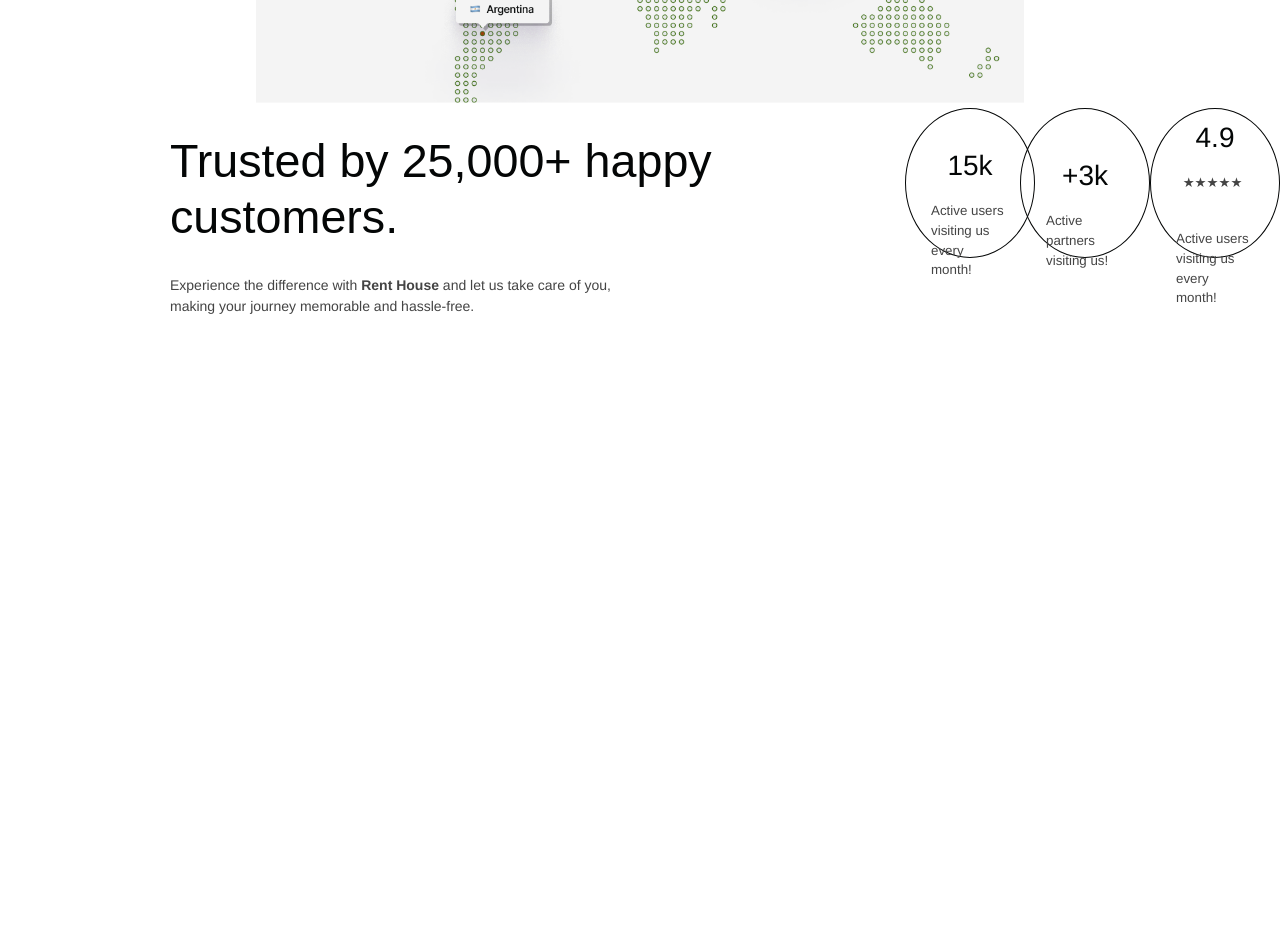
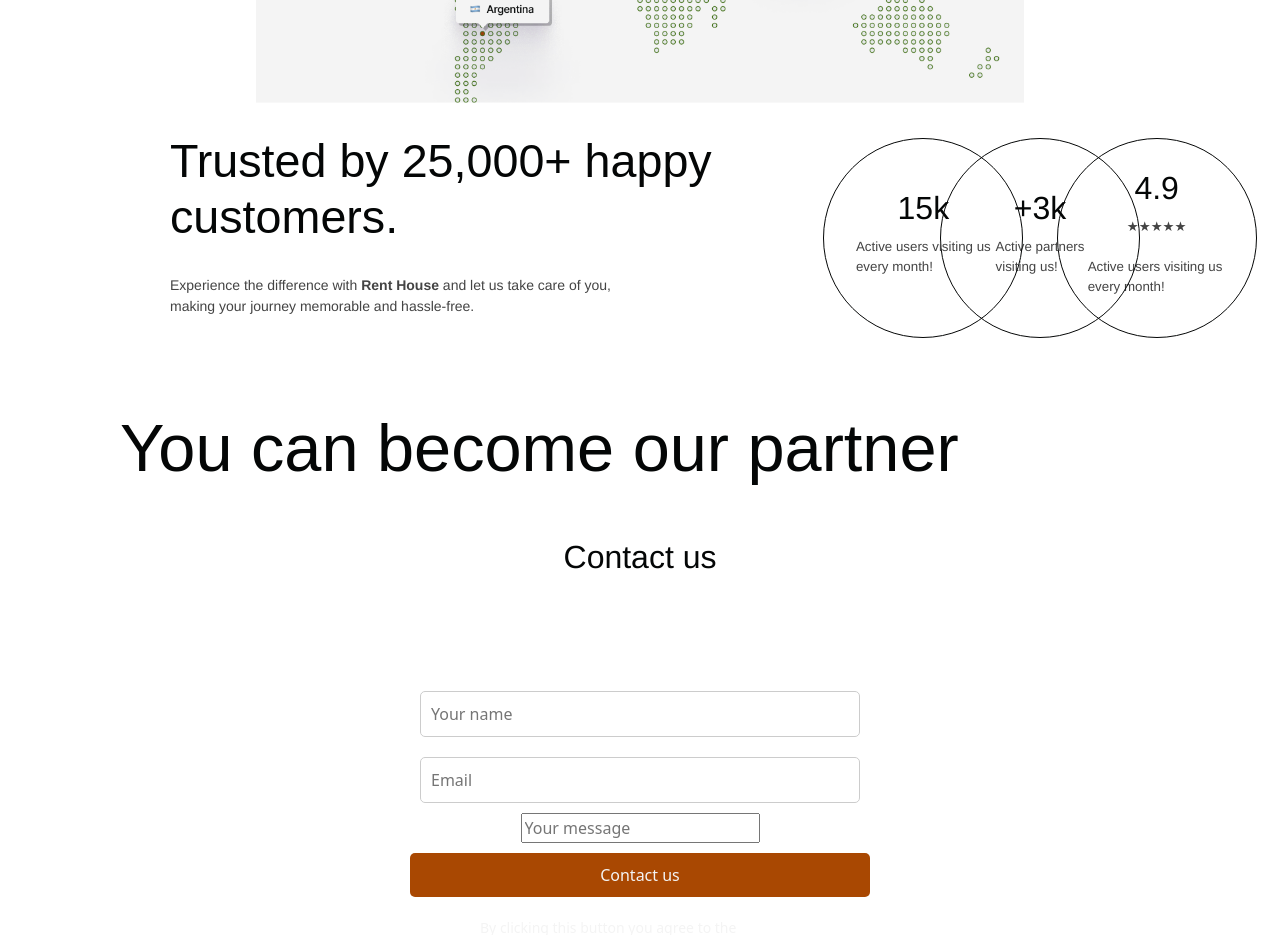
Before and after one commit to renthous-kyiv-ua/frontend, a React (Create React App) app in the folder rent-house-frontend/: page /about in a window 1280 px wide. Shown: the part 1960-2895 px from the top of the page. Before the commit the page ends 2318 px from the top, so only its background shows below. Built offline with nearby package versions, Linux system fonts and the light colour scheme.

Commit message:
Contact us

```diff
--- a/rent-house-frontend/src/components/AboutUs.js
+++ b/rent-house-frontend/src/components/AboutUs.js
@@ -197,6 +197,17 @@ const AboutUs = () => {
               </div>
             </div>
           </section>
+          <section className='job'>
+            <h1>You can become our partner</h1>
+            <h2>Contact us</h2>
+            <div className='forma'>
+              <input type='name' placeholder='Your name'></input>
+              <input type='email' placeholder='Email'></input>
+              <input type='message' placeholder='Your message'></input>
+              <button type='submit' className='contact-button'>Contact us</button>
+              <p>By clicking this button you agree to the<br/><strong>Terms & Conditions</strong></p>
+            </div>
+          </section>
         </div>
     );
 }
--- a/rent-house-frontend/src/styles/AboutUs.css
+++ b/rent-house-frontend/src/styles/AboutUs.css
@@ -273,16 +273,15 @@ body, html {
 
 .statistica {
   display: flex;
-  text-align: left;
+  justify-content: space-around;
   align-items: center;
-  margin-top: -180px;
-  margin-left: 920px;
-  margin-top: -50px;
+  margin-top: -220px;
+  margin-left: 800px;
 }
 
 .statistica div {
-  width: 150px;
-  height: 150px;
+  width: 200px;
+  height: 200px;
   display: flex;
   flex-direction: column;
   justify-content: center;
@@ -291,31 +290,117 @@ body, html {
   padding: 20px;
   border: 1px solid #040606;
   border-radius: 50%;
+  font-family: Helvetica Neue, arial;
   text-align: left;
-  font-family: Helvetica Neue, arial;
-  margin-top: -250px;
 }
 
 .statistica h3 {
-  text-align: left;
-  margin-top: 90px;
+  margin: 0;
+  font-size: 24pt;
 }
 
 .statistica p {
-  text-align: left;
-  margin-left: -5px;
+  margin: 0;
   font-size: 10pt;
   color: #444;
+  text-align: left;
 }
 
 .users {
-  margin-left: -15px;
+  z-index: 3;
 }
 
 .partners {
-  margin-left: -15px;
+  margin-left: -130px;
+  z-index: 2;
+}
+
+.rate {
+  margin-left: -130px;
+  z-index: 1;
 }
 
 .rate-star {
   color: #A94802;
+  font-size: 14pt;
 }
+
+.describe {
+  margin-top: 5px;
+}
+
+.job {
+  margin-top: 70px;
+  color: #040606;
+}
+
+.job h1 {
+  font-family: Chonburi, arial;
+  font-size: 50pt;
+  text-align: left;
+  margin-left: 120px;
+}
+
+.job h2 {
+  margin-top: 50px;
+}
+
+.forma {
+  max-width: 500px;
+  margin: 50px auto;
+  margin-top: 85px;
+  padding: 20px;
+  border-radius: 10px;
+}
+
+input[type="name"] {
+  width: calc(100% - 20px);
+  padding: 10px;
+  margin: 10px 0;
+  border-radius: 5px;
+  border: 1px solid #ccc;
+  font-size: 16px;
+  background: rgba(255, 255, 255, 0.1);
+  backdrop-filter: blur(10px);
+  color: #F4F4F4;
+}
+input[type="email"] {
+  width: calc(100% - 20px);
+  padding: 10px;
+  margin: 10px 0;
+  border-radius: 5px;
+  border: 1px solid #ccc;
+  font-size: 16px;
+  background: rgba(255, 255, 255, 0.1);
+  backdrop-filter: blur(10px);
+  color: #F4F4F4;
+}
+input[type="password"] {
+  width: calc(120% - 20px);
+  padding: 10px;
+  margin: 10px 0;
+  border-radius: 5px;
+  border: 1px solid #ccc;
+  font-size: 16px;
+  background: rgba(255, 255, 255, 0.1);
+  backdrop-filter: blur(10px);
+  color: #F4F4F4;
+}
+
+.contact-button {
+  width: 100%;
+  padding: 10px;
+  background-color: #A94802;
+  color: #F4F4F4;
+  border: none;
+  border-radius: 5px;
+  cursor: pointer;
+  font-size: 16px;
+  margin: 10px 0;
+  transition: background-color 0.3s ease;
+}
+
+.contact-button:hover {
+  background-color: #F4F4F4;
+  color: #A94802;
+}
```
